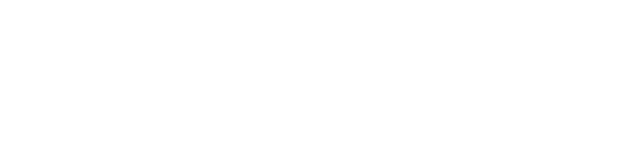
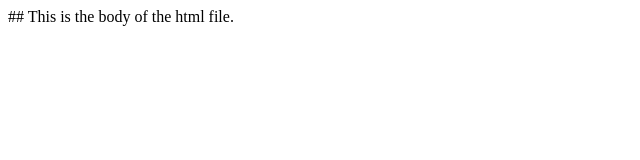
Before and after one commit to john1209algonquin/demo, a plain HTML site: page index.html in a window 1280 px wide. Shown: the whole page, without its empty margins (0-640 px from the left). Drawn offline with Linux system fonts and the light colour scheme.

Commit message:
Added body content

```diff
--- a/index.html
+++ b/index.html
@@ -9,7 +9,7 @@
 </head>
 
 <body>
-
+  ## This is the body of the html file.
 </body>
 
 </html>
```
